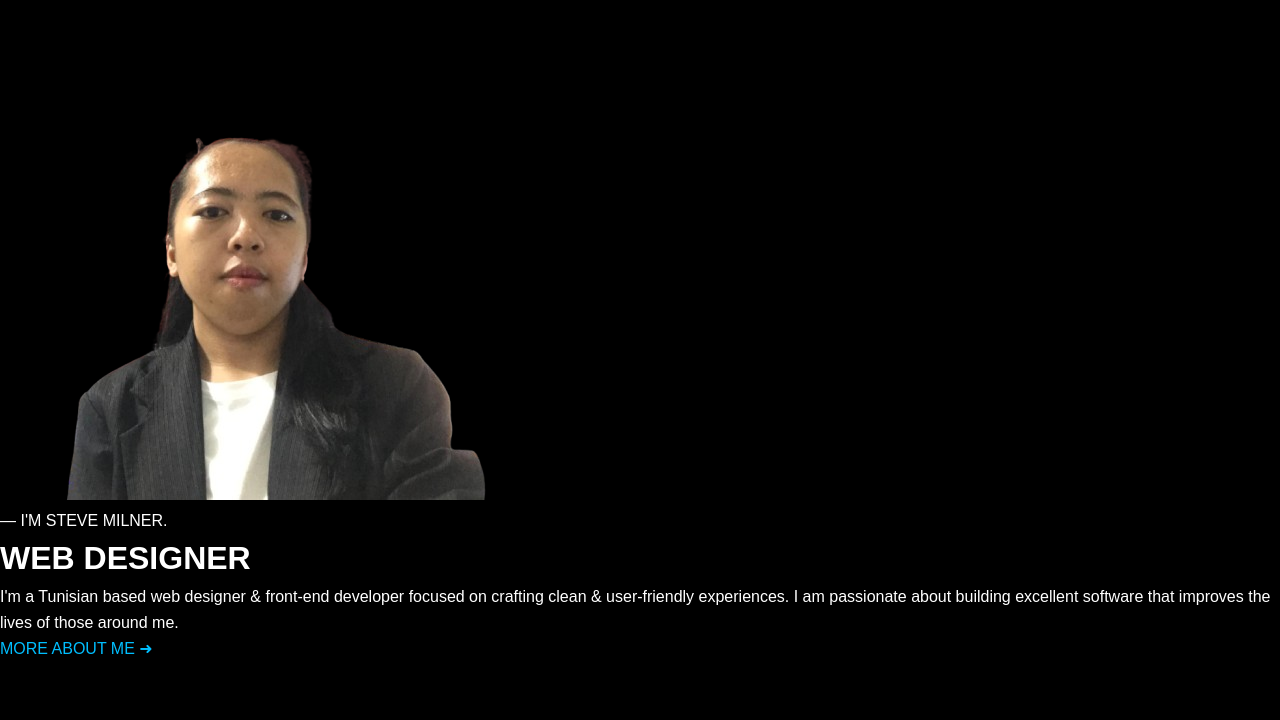
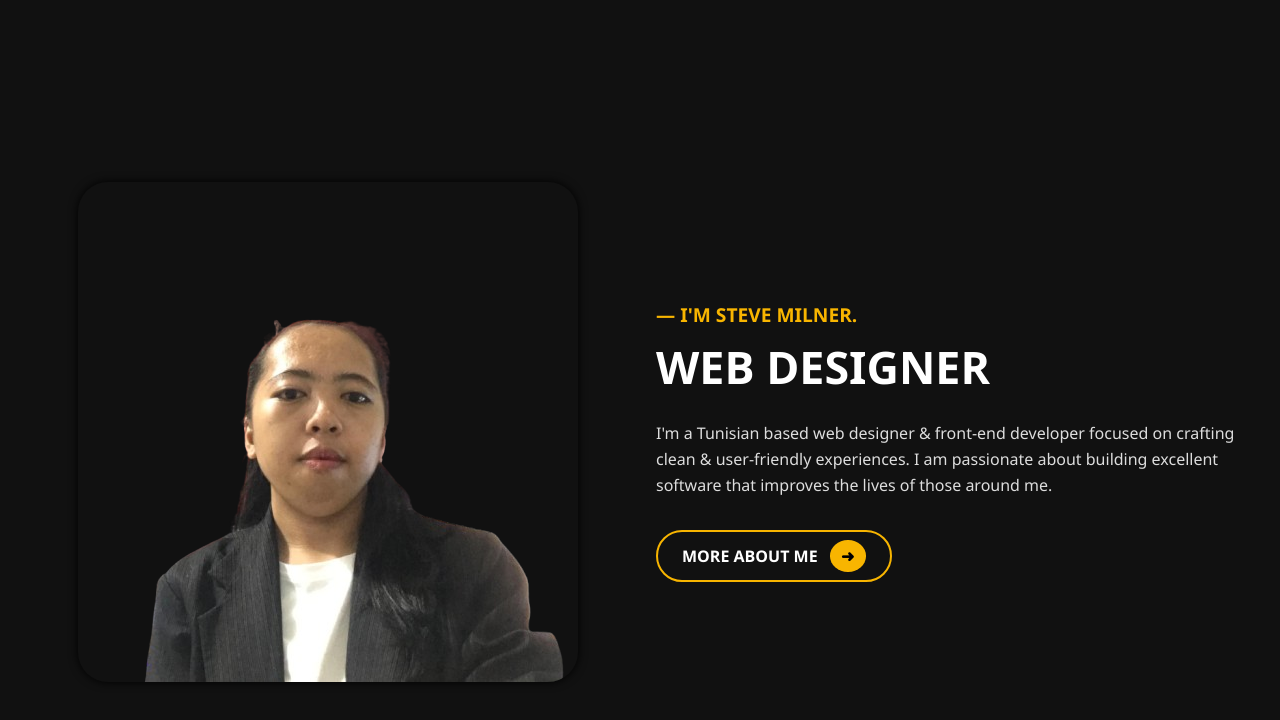
Before and after one commit to Kirsteingenzen/genzennojapa, a plain HTML site: page index.html in a window 1280 px wide. Drawn offline with Linux system fonts and the light colour scheme; files that its build step writes are made by us from their sources; files whose address does not match are found by name.

Commit message:
Update style.css

```diff
--- a/style.css
+++ b/style.css
@@ -1,88 +1,87 @@
-/* Reset & Base */
-* { margin: 0; padding: 0; box-sizing: border-box; }
-body { font-family: sans-serif; line-height: 1.6; color: #fff; background: #000; }
-a { color: #00bfff; text-decoration: none; }
+body {
+  margin: 0;
+  font-family: 'Segoe UI', sans-serif;
+  background-color: #111;
+  color: white;
+}
 
-/* Layout */
-header {
-  position: sticky;
-  top: 0;
-  background: #000;
-  border-bottom: 1px solid #333;
+.container {
+  display: flex;
+  flex-wrap: wrap;
+  height: 100vh;
+  align-items: center;
+  justify-content: center;
+  padding: 2rem;
+  gap: 2rem;
 }
-nav ul {
+
+.left {
+  flex: 1;
+  min-width: 300px;
   display: flex;
   justify-content: center;
-  padding: 1rem;
-}
-nav li { margin: 0 1rem; }
-
-.section {
-  padding: 4rem 1rem;
-  max-width: 800px;
-  margin: 0 auto;
-}
-.hero {
-  text-align: center;
-  background: #111;
-  padding-top: 6rem;
+  align-items: center;
 }
 
-/* Projects Grid */
-.projects-grid {
-  display: grid;
-  grid-template-columns: repeat(auto-fit, minmax(250px, 1fr));
-  gap: 2rem;
-}
-.project-card {
-  background: #111;
-  border: 1px solid #333;
-  padding: 1rem;
-  border-radius: 8px;
-  text-align: center;
-}
-.project-card img {
+.profile-img {
+  border-radius: 30px;
   max-width: 100%;
-  border-radius: 4px;
+  height: auto;
+  box-shadow: 0 0 10px #000;
 }
 
-/* Contact Form */
-form {
-  display: flex;
-  flex-direction: column;
-}
-form input,
-form textarea {
-  padding: 0.75rem;
-  margin-bottom: 1rem;
-  border: 1px solid #555;
-  border-radius: 4px;
-  resize: vertical;
-  background: #111;
-  color: #fff;
-}
-form button {
-  padding: 0.75rem;
-  background: #00bfff;
-  color: #000;
-  border: none;
-  cursor: pointer;
-  border-radius: 4px;
+.right {
+  flex: 1;
+  min-width: 300px;
+  max-width: 600px;
 }
 
-/* Footer */
-footer {
-  text-align: center;
-  padding: 2rem;
-  background: #111;
-  margin-top: 4rem;
-  color: #ccc;
+.intro {
+  font-size: 1.2rem;
+  color: #f8b500;
+  font-weight: bold;
+  margin-bottom: 0.2rem;
 }
 
-/* Smooth Scroll */
-html { scroll-behavior: smooth; }
+.intro .highlight {
+  color: #f8b500;
+}
 
-/* Responsive */
-@media(max-width: 600px) {
-  nav ul { flex-direction: column; }
+h1 {
+  font-size: 2.8rem;
+  font-weight: 800;
+  margin: 0.5rem 0 1.5rem;
 }
+
+.desc {
+  font-size: 1rem;
+  line-height: 1.6;
+  margin-bottom: 2rem;
+  color: #ddd;
+}
+
+.btn {
+  display: inline-block;
+  padding: 0.8rem 1.5rem;
+  color: white;
+  border: 2px solid #f8b500;
+  background-color: transparent;
+  border-radius: 30px;
+  font-weight: bold;
+  text-decoration: none;
+  transition: 0.3s;
+  position: relative;
+}
+
+.btn:hover {
+  background-color: #f8b500;
+  color: black;
+}
+
+.arrow {
+  background-color: #f8b500;
+  color: black;
+  padding: 0.3rem 0.7rem;
+  border-radius: 50%;
+  margin-left: 0.5rem;
+}
```
